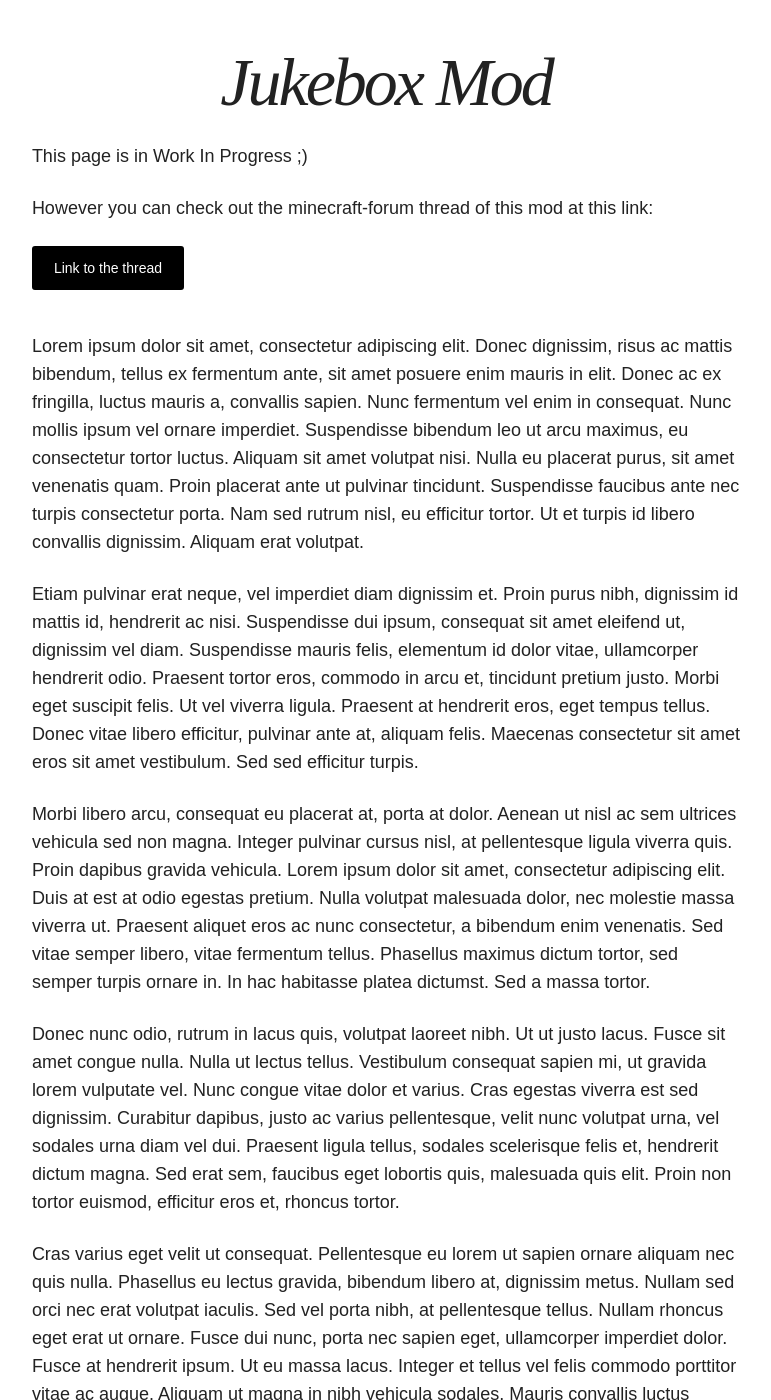
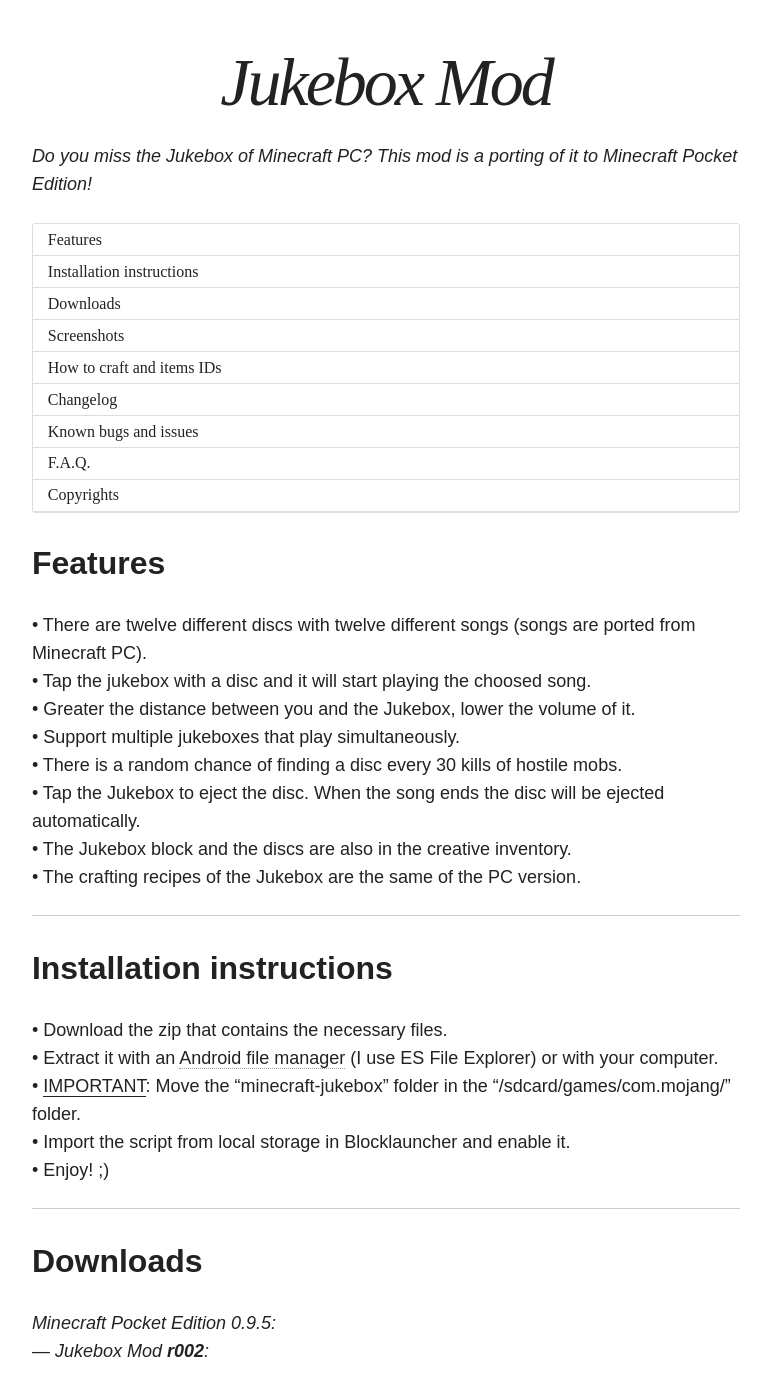
Before and after one commit to Desno365/Desno365.github.io, a Jekyll site: the page built from minecraft/jukebox-mod/index.md, in a window 1280 px wide and 1400 px high, scrolled down 431 px. Shown: the whole window, without its empty margins (254-1025 px from the left). Built offline with Jekyll 4.4.1, drawn with Linux system fonts in a browser that asks for light colours; nearby versions of some CDN libraries; some of the changed text lies outside the part shown.

Commit message:
Jukebox Mod and fixes

```diff
--- a/minecraft/jukebox-mod/index.md
+++ b/minecraft/jukebox-mod/index.md
@@ -5,18 +5,133 @@
 modified: 2014-09-16T15:48:38.564948-04:00
 ---
 
-This page is in Work In Progress ;)
+<i>Do you miss the Jukebox of Minecraft PC? This mod is a porting of it to Minecraft Pocket Edition!</i>
 
-However you can check out the minecraft-forum thread of this mod at this link:
+* Table of Contents
+{:toc}
 
-<div markdown="0"><a href="http://bit.ly/1ysX6lQ" class="btn">Link to the thread</a></div>
+## Features
 
-Lorem ipsum dolor sit amet, consectetur adipiscing elit. Donec dignissim, risus ac mattis bibendum, tellus ex fermentum ante, sit amet posuere enim mauris in elit. Donec ac ex fringilla, luctus mauris a, convallis sapien. Nunc fermentum vel enim in consequat. Nunc mollis ipsum vel ornare imperdiet. Suspendisse bibendum leo ut arcu maximus, eu consectetur tortor luctus. Aliquam sit amet volutpat nisi. Nulla eu placerat purus, sit amet venenatis quam. Proin placerat ante ut pulvinar tincidunt. Suspendisse faucibus ante nec turpis consectetur porta. Nam sed rutrum nisl, eu efficitur tortor. Ut et turpis id libero convallis dignissim. Aliquam erat volutpat.
+• There are twelve different discs with twelve different songs (songs are ported from Minecraft PC).<br>
+• Tap the jukebox with a disc and it will start playing the choosed song.<br>
+• Greater the distance between you and the Jukebox, lower the volume of it.<br>
+• Support multiple jukeboxes that play simultaneously.<br>
+• There is a random chance of finding a disc every 30 kills of hostile mobs.<br>
+• Tap the Jukebox to eject the disc. When the song ends the disc will be ejected automatically.<br>
+• The Jukebox block and the discs are also in the creative inventory.<br>
+• The crafting recipes of the Jukebox are the same of the PC version.
 
-Etiam pulvinar erat neque, vel imperdiet diam dignissim et. Proin purus nibh, dignissim id mattis id, hendrerit ac nisi. Suspendisse dui ipsum, consequat sit amet eleifend ut, dignissim vel diam. Suspendisse mauris felis, elementum id dolor vitae, ullamcorper hendrerit odio. Praesent tortor eros, commodo in arcu et, tincidunt pretium justo. Morbi eget suscipit felis. Ut vel viverra ligula. Praesent at hendrerit eros, eget tempus tellus. Donec vitae libero efficitur, pulvinar ante at, aliquam felis. Maecenas consectetur sit amet eros sit amet vestibulum. Sed sed efficitur turpis.
 
-Morbi libero arcu, consequat eu placerat at, porta at dolor. Aenean ut nisl ac sem ultrices vehicula sed non magna. Integer pulvinar cursus nisl, at pellentesque ligula viverra quis. Proin dapibus gravida vehicula. Lorem ipsum dolor sit amet, consectetur adipiscing elit. Duis at est at odio egestas pretium. Nulla volutpat malesuada dolor, nec molestie massa viverra ut. Praesent aliquet eros ac nunc consectetur, a bibendum enim venenatis. Sed vitae semper libero, vitae fermentum tellus. Phasellus maximus dictum tortor, sed semper turpis ornare in. In hac habitasse platea dictumst. Sed a massa tortor.
+---
 
-Donec nunc odio, rutrum in lacus quis, volutpat laoreet nibh. Ut ut justo lacus. Fusce sit amet congue nulla. Nulla ut lectus tellus. Vestibulum consequat sapien mi, ut gravida lorem vulputate vel. Nunc congue vitae dolor et varius. Cras egestas viverra est sed dignissim. Curabitur dapibus, justo ac varius pellentesque, velit nunc volutpat urna, vel sodales urna diam vel dui. Praesent ligula tellus, sodales scelerisque felis et, hendrerit dictum magna. Sed erat sem, faucibus eget lobortis quis, malesuada quis elit. Proin non tortor euismod, efficitur eros et, rhoncus tortor.
+## Installation instructions
 
-Cras varius eget velit ut consequat. Pellentesque eu lorem ut sapien ornare aliquam nec quis nulla. Phasellus eu lectus gravida, bibendum libero at, dignissim metus. Nullam sed orci nec erat volutpat iaculis. Sed vel porta nibh, at pellentesque tellus. Nullam rhoncus eget erat ut ornare. Fusce dui nunc, porta nec sapien eget, ullamcorper imperdiet dolor. Fusce at hendrerit ipsum. Ut eu massa lacus. Integer et tellus vel felis commodo porttitor vitae ac augue. Aliquam ut magna in nibh vehicula sodales. Mauris convallis luctus congue. Ut velit lacus, interdum ac finibus id, luctus at dui. Aliquam dictum hendrerit diam, vel fringilla nulla aliquam non. Morbi porta id magna at cursus.
+• Download the zip that contains the necessary files.<br>
+• Extract it with an [Android file manager](http://lmgtfy.com/?q=file+manager+android) (I use ES File Explorer) or with your computer.<br>
+• <u>IMPORTANT</u>: Move the "minecraft-jukebox" folder in the "/sdcard/games/com.mojang/" folder.<br>
+• Import the script from local storage in Blocklauncher and enable it.<br>
+• Enjoy! ;)
+
+---
+
+## Downloads
+
+<i>Minecraft Pocket Edition 0.9.5:</i><br>
+<i> --- Jukebox Mod <b>r002</b>:</i>
+
+| Website | Support | Regular |
+|:--------|:-------:|:-------:|
+| MediaFire:       | [Support download](http://adf.ly/rMLgk) | [Regular download](http://www.mediafire.com/download/qvtuhflw0wncfb7/Jukebox_Mod_r002_Desno365.zip) |
+| MEGA:            | [Support download](http://adf.ly/rMKm6) | [Regular download](https://mega.co.nz/#!P4pWzCgA!HrjiZ2epU-rbRYGlBgH4wG5YBZfe3tTHroA4gdUJCwg) |
+|----
+{: rules="groups"}
+
+<br>
+
+<font color="#C0C0C0">ADVERTISEMENT:</font><br>
+<script async src="//pagead2.googlesyndication.com/pagead/js/adsbygoogle.js"></script>
+<!-- inside-pages-ad-large-rectangle -->
+<ins class="adsbygoogle"
+     style="display:inline-block;width:336px;height:280px"
+     data-ad-client="ca-pub-4328789168608769"
+     data-ad-slot="1857238131"></ins>
+<script>
+(adsbygoogle = window.adsbygoogle || []).push({});
+</script>
+
+---
+
+## Screenshots
+
+![Now Playing screenshot]({{ site.url }}/minecraft/jukebox-mod/images/now-playing-screen.jpg)
+
+![Eject Disc screenshot]({{ site.url }}/minecraft/jukebox-mod/images/eject-screen.jpg)
+
+<figure>
+  <img src="{{ site.url }}/minecraft/jukebox-mod/images/help-ui.jpg" alt="jukebox help ui">
+  <figcaption>This help UI will be displayed when you tap the Jukebox with an item that isn't a disc</figcaption>
+</figure>
+
+---
+
+## How to craft and items IDs
+
+Click a icon under the "**Crafting**" column to display the crafting recipe of that item.
+
+| Item                         | ID       | Crafting |
+|:-----------------------------|:--------:|:--------:|
+| Jukebox:                     | 84      | <figure><a href="{{ site.url }}/minecraft/jukebox-mod/images/how-to-craft/crafting/jukebox.jpg"><img src="{{ site.url }}/minecraft/jukebox-mod/images/how-to-craft/icons/jukebox.png" alt="image"></a></figure> |
+| Discs:                       | 415≈426 | Crafting not available<a href="#crafting-not-available-explanation">*</a> |
+|----
+{: rules="groups"}
+
+<div id="crafting-not-available-explanation">*This item/block doesn't have a crafting recipe but you can get it in Creative Mode, or there is a random chance of finding a disc every 30 kills of hostile mobs in Survival Mode.</div>
+
+---
+
+## Changelog
+
+**Jukebox Mod r002**
+{% highlight text %}
+- NEW: now it's possible to craft the jukebox.
+- UPDATED: increased the distance when the volume of the music is 0 (before the volume became 0 at 30 blocks, now you need a distance of 65 blocks for a volume of 0). This is now the same as the PC.
+{% endhighlight %}
+
+**Jukebox Mod r001**
+{% highlight text %}
+- Initial release
+{% endhighlight %}
+
+---
+
+## Known bugs and issues
+
+• No known bugs (for now).<br><br>
+• If you find a bug report it in the [minecraft-forum.net thread][thread].
+
+---
+
+## F.A.Q.
+
+*• Can I share this mod on whatever-website.com ?*<br>
+Yes you can, but you have to follow the [license of this mod]({{ site.url }}/minecraft/jukebox-mod/#copyrights), this means that you have to give me credits and you can't use my work for commercial purposes (in a few words you can't make money from my work, for example you can't sell my mod).<br>
+
+*• Can I make a YouTube review for this mod?*<br>
+Of course you can. Remember that you should give me credits for this mod and if you put a link of the [minecraft-forum.net][thread] thread or the link of [the page on my website]({{ site.url }}/minecraft/jukebox-mod) it would be a lot better.<br>
+
+*• If I found a bug, where I should report it?*<br>
+The best way to report a bug is write it on the [minecraft-forum.net][thread] thread. But, before posting your bug-report, read the ["Known bugs and issues"](http://desno365.github.io/minecraft/jukebox-mod/#known-bugs-and-issues) section.
+
+*• How can I support you?*<br>
+You can [follow me on Twitter](https://twitter.com/desno365), [make a donation](https://www.paypal.com/cgi-bin/webscr?cmd=_s-xclick&hosted_button_id=GBEMKJBA3Z7PG), or just a "Thanks" written on the [minecraft-forum.net][thread] thread makes me happy. ;)<br>
+But only the fact that someone is downloading my mod makes me glad that I made it. :)
+
+---
+
+## Copyrights
+
+This work is licensed under the Creative Commons Attribution-NonCommercial 4.0 International License. To view a copy of this license, visit [http://creativecommo...nses/by-nc/4.0/](http://creativecommons.org/licenses/by-nc/4.0/) or send a letter to Creative Commons, 444 Castro Street, Suite 900, Mountain View, California, 94041, USA.
+
+---
+
+[thread]:    http://www.minecraftforum.net/forums/minecraft-pocket-edition/mcpe-mods-tools/2173829-mod-jukebox-mod-pc-porting-r002-by-desno365
```
Also changed, not shown: minecraft/laser-mod/index.md (+6 -4 lines), minecraft/portal2-mod/index.md (+7 -5 lines), minecraft/turrets-mod/index.md (+7 -5 lines), minecraft/jukebox-mod/images/eject-screen.jpg (added), minecraft/jukebox-mod/images/help-ui.jpg (added), minecraft/jukebox-mod/images/how-to-craft/crafting/jukebox.jpg (added), minecraft/jukebox-mod/images/how-to-craft/icons/jukebox.png (added), minecraft/jukebox-mod/images/now-playing-screen.jpg (added).
